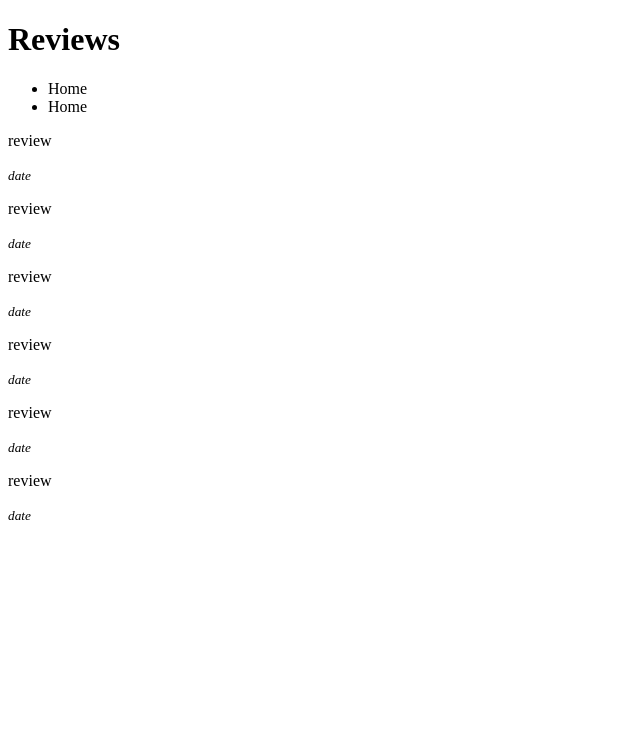
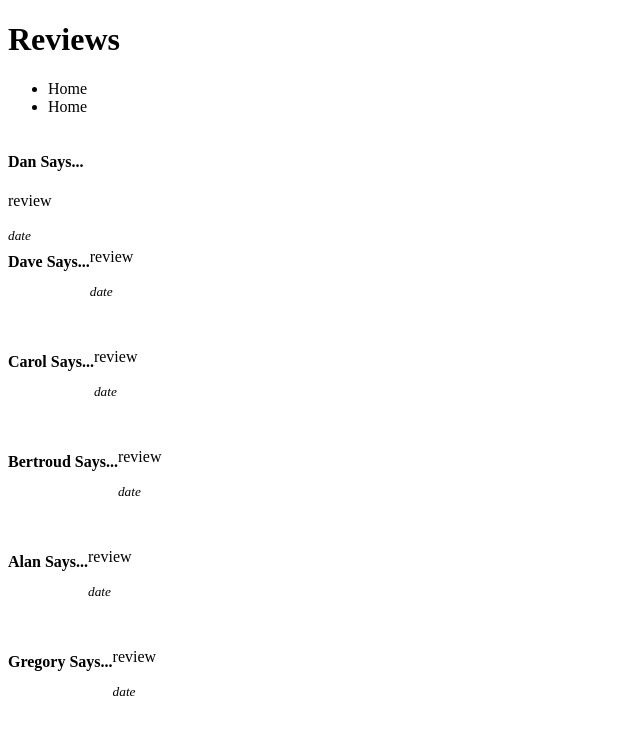
Before and after one commit to ReedBlack/island.death, a plain HTML site: page Reed/reviews.html in a window 1280 px wide. Shown: the whole page, without its empty margins (0-640 px from the left). Drawn offline with Linux system fonts and the light colour scheme.

Commit message:
reviews page

```diff
--- a/Reed/reviews.html
+++ b/Reed/reviews.html
@@ -3,6 +3,7 @@
   <head>
     <meta charset="utf-8">
     <title>Reviews</title>
+    <link rel="stylesheet" href="styles.css">
   </head>
   <body>
     <header>
@@ -15,7 +16,17 @@
     </header>
     <main>
       <div class="review-box">
-        <div class="user-image">
+        <div class="user-image 1">
+        <div class="dead-review">
+          <h4>Dan Says...</h4>
+          <p>review</p>
+          <small><em>date</em></small>
+        </div>
+        </div>
+      </div>
+      <div class="review-box">
+        <h4>Dave Says...</h4>
+        <div class="user-image 2">
         <div class="dead-review">
           <p>review</p>
           <small><em>date</em></small>
@@ -23,7 +34,8 @@
         </div>
       </div>
       <div class="review-box">
-        <div class="user-image">
+        <h4>Carol Says...</h4>
+        <div class="user-image 3">
         <div class="dead-review">
           <p>review</p>
           <small><em>date</em></small>
@@ -31,7 +43,8 @@
         </div>
       </div>
       <div class="review-box">
-        <div class="user-image">
+        <h4>Bertroud Says...</h4>
+        <div class="user-image 4">
         <div class="dead-review">
           <p>review</p>
           <small><em>date</em></small>
@@ -39,7 +52,8 @@
         </div>
       </div>
       <div class="review-box">
-        <div class="user-image">
+        <h4>Alan Says...</h4>
+        <div class="user-image 5">
         <div class="dead-review">
           <p>review</p>
           <small><em>date</em></small>
@@ -47,15 +61,8 @@
         </div>
       </div>
       <div class="review-box">
-        <div class="user-image">
-        <div class="dead-review">
-          <p>review</p>
-          <small><em>date</em></small>
-        </div>
-        </div>
-      </div>
-      <div class="review-box">
-        <div class="user-image">
+        <h4>Gregory Says...</h4>
+        <div class="user-image 6">
         <div class="dead-review">
           <p>review</p>
           <small><em>date</em></small>
--- a/Reed/styles.css
+++ b/Reed/styles.css
@@ -0,0 +1,11 @@
+.user-image {
+  height: 100px;
+  width: 100px;
+  border-radius: 25px;
+}
+
+.review-box {
+  display: flex;
+  flex-direction:row;
+
+}
```
Also changed, not shown: Reed/events.js (added, +37 -0 lines).
